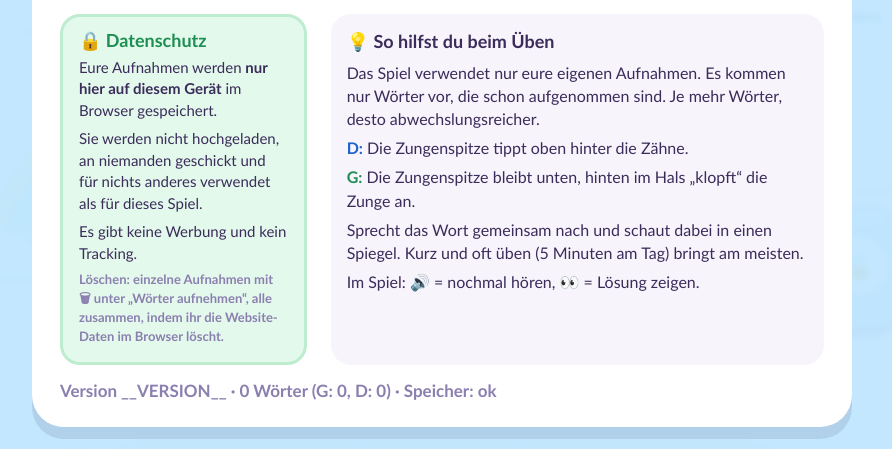
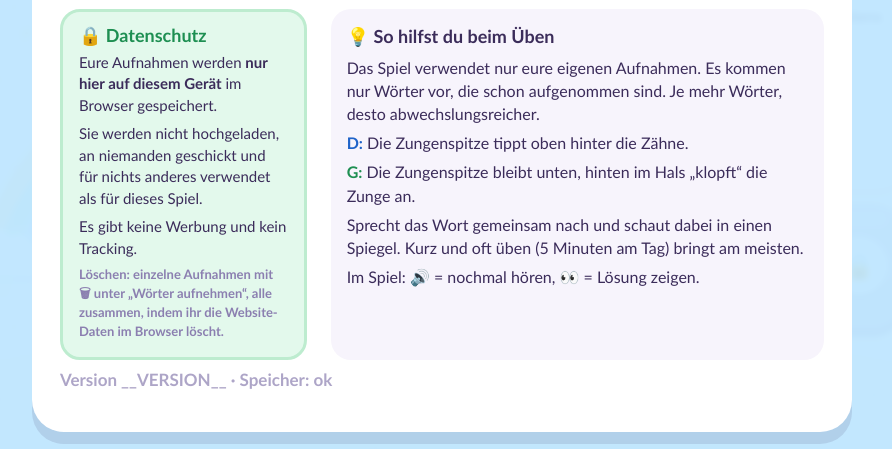
Before and after one commit to nager-code/logopaedie-g-d, a plain HTML site: page src/index.html in a window 1280 px wide. Both pictures are taken after a click on the button "👪 Für Eltern". Shown: the part 275-724 px from the top of the page, without its empty margins (198-1090 px from the left). Drawn offline with Linux system fonts and the light colour scheme.

Commit message:
Parents area: smaller version/storage line, word counts removed
Co-Authored-By: Claude Opus 5.5 <noreply@anthropic.com>
Claude-Session: https://claude.ai/code/session_0161aoftGfkPASnub9DMZ99u

```diff
--- a/src/css/style.css
+++ b/src/css/style.css
@@ -816,3 +816,4 @@ button.egg-chip{cursor:pointer;font-size:17px;padding:3px 10px}
 .k-btn.ghost{background:#fff;color:var(--ink);box-shadow:0 6px 0 rgba(59,44,90,.15)}
 .k-btn:active{transform:translateY(4px);box-shadow:0 2px 0 var(--pink-dark)}
 .egg-muffin.custom::after{content:"💖";position:absolute;right:-4px;top:-6px;font-size:16px}
+.diag{margin:12px 0 0;font-size:11px;font-weight:700;color:var(--muted);opacity:.7;text-align:center}
--- a/src/index.html
+++ b/src/index.html
@@ -168,7 +168,7 @@
     </div>
     </div>
     </div>
-    <p class="small" id="diag" style="margin:14px 0 0"></p>
+    <p class="diag" id="diag"></p>
   </div>
 </div>
 
--- a/src/js/app.js
+++ b/src/js/app.js
@@ -1,8 +1,7 @@
 /* ================= Navigation ================= */
 function openParents(){
   stopAll(); refreshCounts();
-  const st = gdStatus();
-  $("diag").textContent = `Version ${APP_VERSION} · ${st.n} Wörter (G: ${st.g}, D: ${st.d}) · Speicher: ${dbOK ? "ok" : "nicht dauerhaft"}`;
+  $("diag").textContent = `Version ${APP_VERSION} · Speicher: ${dbOK ? "ok" : "nicht dauerhaft"}`;
   show("parentsOverlay");
 }
 document.querySelectorAll(".mode").forEach(b => b.addEventListener("click", () => startGame(b.dataset.mode)));
```
